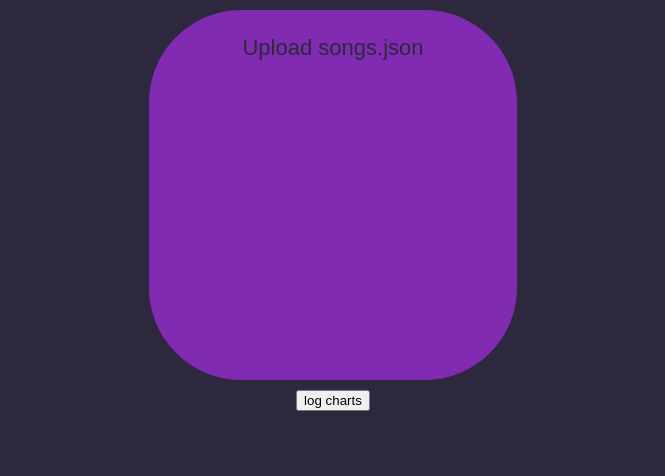
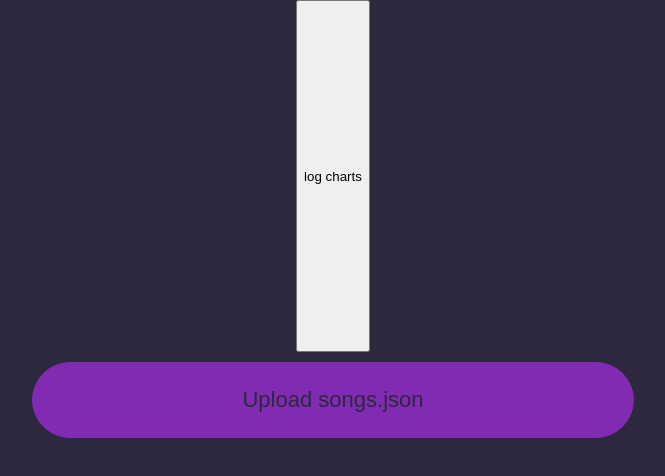
Before and after one commit to Makeliiii/clone-hero-thing-but-better, a React (Create React App) app: page / in a window 1280 px wide. Shown: the top 476 px of the page, without its empty margins (307-972 px from the left). Built offline with nearby package versions, Linux system fonts and the light colour scheme.

Commit message:
upload fixes

```diff
--- a/src/styles/upload.module.scss
+++ b/src/styles/upload.module.scss
@@ -2,12 +2,17 @@
 
 .upload {
     border: 1px solid $violet;
+    grid-row-start: 2;
+    position: sticky;
     border-radius: 92px;
-    display: inline-block;
-    padding: 24px 92px;
+    max-height: 26px;
+    width: 50%;
+    max-width: 600px;
+    padding: 24px 0;
     margin: 10px;
     background-color: $violet;
     color: $background;
+    text-align: center;
     font-size: 22px;
     -webkit-transition-duration: 0.4s;
     transition-duration: 0.4s;
```
